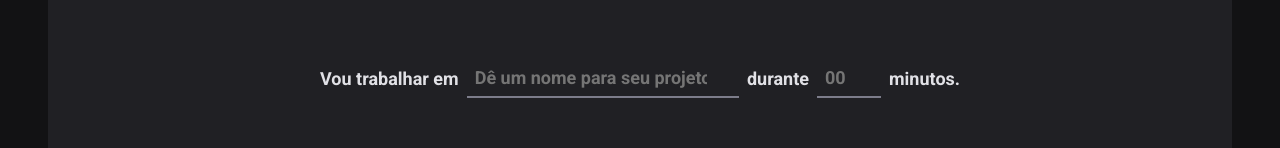
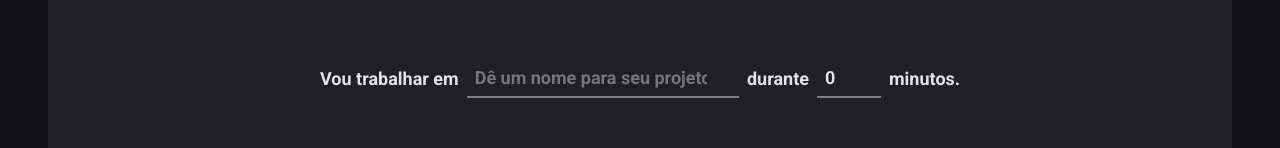
Before and after one commit to AllyssonR/timer-pomodoro, a React (Vite) app: page / in a window 1280 px wide. Shown: the part 166-314 px from the top of the page. Built offline with nearby package versions, Linux system fonts and the light colour scheme.

Commit message:
Update index.tsx

```diff
--- a/src/Components/Home/index.tsx
+++ b/src/Components/Home/index.tsx
@@ -18,12 +18,18 @@
     .min(5, 'O Ciclo precisa ser no minimo 5 minutos')
     .max(60, 'O intervalo precisa ser no máximo 60 minutos'),
 })
+type NewCycleFormData = zod.infer<typeof newCycleFormValidationSchema>
 export function Home() {
-  const { register, handleSubmit, watch } = useForm({
+  const { register, handleSubmit, watch, reset } = useForm<NewCycleFormData>({
     resolver: zodResolver(newCycleFormValidationSchema),
+    defaultValues: {
+      task: '',
+      minutesAmount: 0,
+    },
   })
-  function handleCreateNewCycle(data: any) {
+  function handleCreateNewCycle(data: NewCycleFormData) {
     console.log(data)
+    reset()
   }
   const task = watch('task')
   const isSubmitDisabled = !task
```
